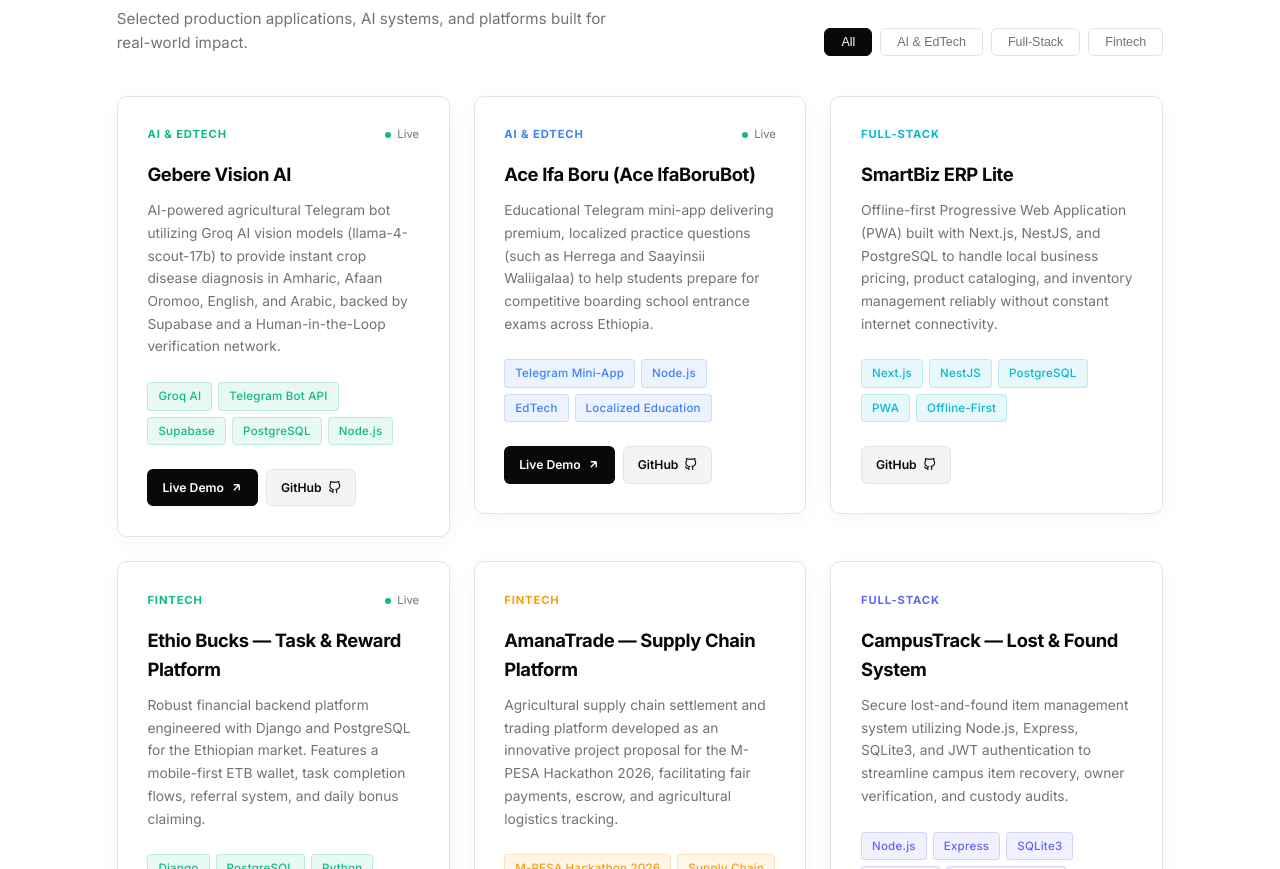
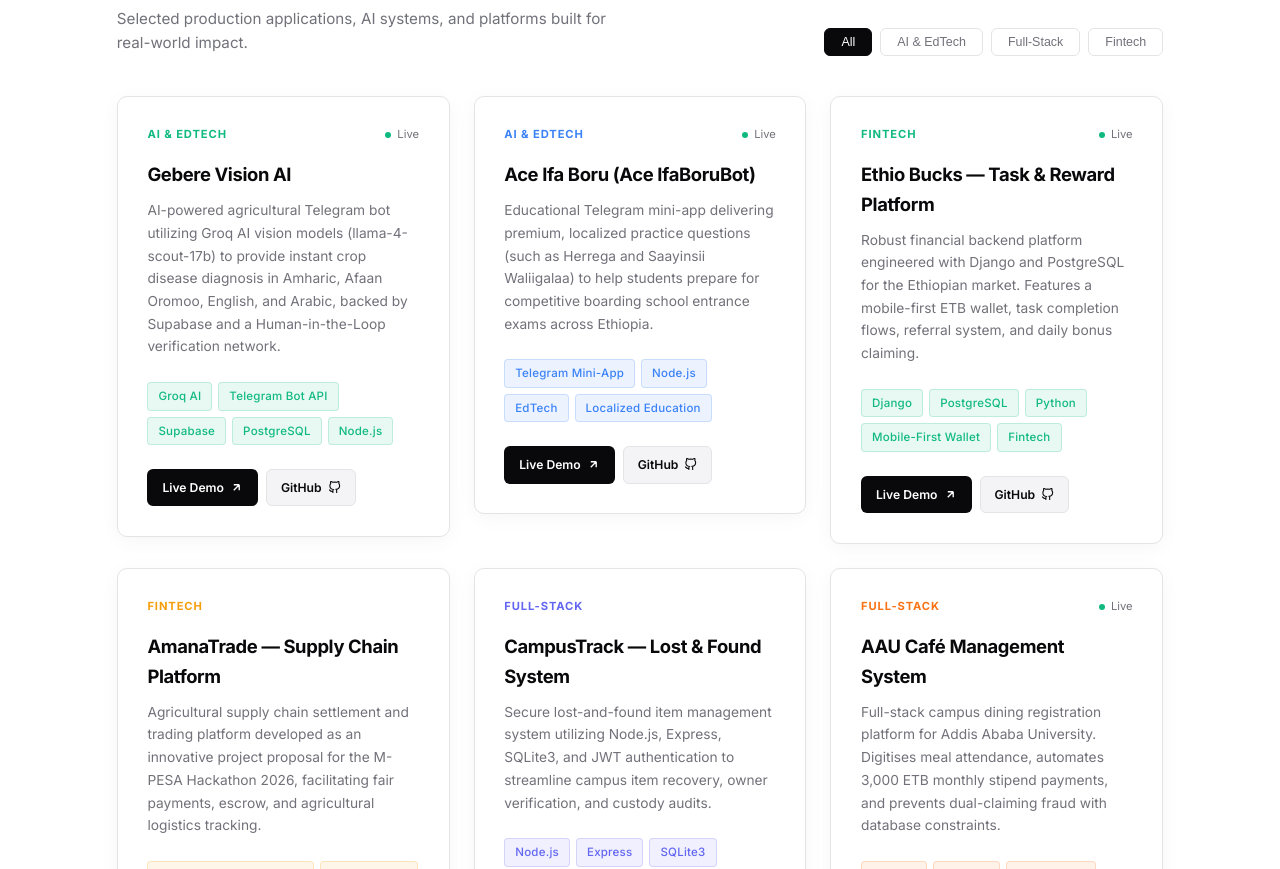
Before and after one commit to oumersalah2-cmd/AB-Site, a React (Vite) app: page / in a window 1280 px wide. Shown: the part 1931-2800 px from the top of the page. Built offline with nearby package versions, Linux system fonts and the light colour scheme.

Commit message:
feat: update INSA role to Software Development Trainee (Jul–Nov 2026)

```diff
--- a/src/App.jsx
+++ b/src/App.jsx
@@ -42,15 +42,7 @@
   },
 
   // ── Business & Financial Systems
-  {
-    name: "SmartBiz ERP Lite",
-    desc: "Offline-first Progressive Web Application (PWA) built with Next.js, NestJS, and PostgreSQL to handle local business pricing, product cataloging, and inventory management reliably without constant internet connectivity.",
-    tags: ["Next.js", "NestJS", "PostgreSQL", "PWA", "Offline-First"],
-    type: "Full-Stack",
-    accent: "#06B6D4",
-    demo: null,
-    github: "https://github.com/oumersalah2-cmd"
-  },
+
   {
     name: "Ethio Bucks — Task & Reward Platform",
     desc: "Robust financial backend platform engineered with Django and PostgreSQL for the Ethiopian market. Features a mobile-first ETB wallet, task completion flows, referral system, and daily bonus claiming.",
@@ -100,11 +92,11 @@
     tags: ["Software Engineering", "Full-Stack", "Flutter", "Web Development", "Team Collaboration"]
   },
   {
-    role: "Software Engineering Trainee / Intern",
+    role: "Software Development Trainee",
     company: "INSA (Information Network Security Administration)",
-    period: "2025 – 2026",
-    desc: "Completed technical engineering training and internship at Ethiopia's national cyber security administration. Worked on system security fundamentals, network architecture, and robust software implementation practices.",
-    tags: ["Cybersecurity", "Network Architecture", "Python", "Linux", "Software Engineering"]
+    period: "Jul 2026 – Nov 2026",
+    desc: "Completed hands-on technical software development training at Ethiopia's national Information Network Security Administration (INSA). Focused on core software development principles, system architectures, secure coding practices, and practical engineering workflows.",
+    tags: ["Software Development", "Python", "Linux", "Algorithms", "Secure Engineering"]
   },
   {
     role: "Full-Stack Web Developer",
@@ -124,7 +116,7 @@
 
 const CERTS = [
   { title: "Internship Certificate of Completion", provider: "Sof Omar Technologies", date: "Sep 2026" },
-  { title: "Cybersecurity & Software Training", provider: "INSA (Information Network Security Administration)", date: "2025 – 2026" },
+  { title: "Software Development Training", provider: "INSA (Information Network Security Administration)", date: "Nov 2026" },
   { title: "Android Developer Fundamentals", provider: "Udacity", date: "Sep 2025" },
   { title: "Programming Fundamentals", provider: "Udacity", date: "Sep 2025" },
 ];
```
Also changed, not shown: 1 other file (tests, documents, lock files or other folders).
